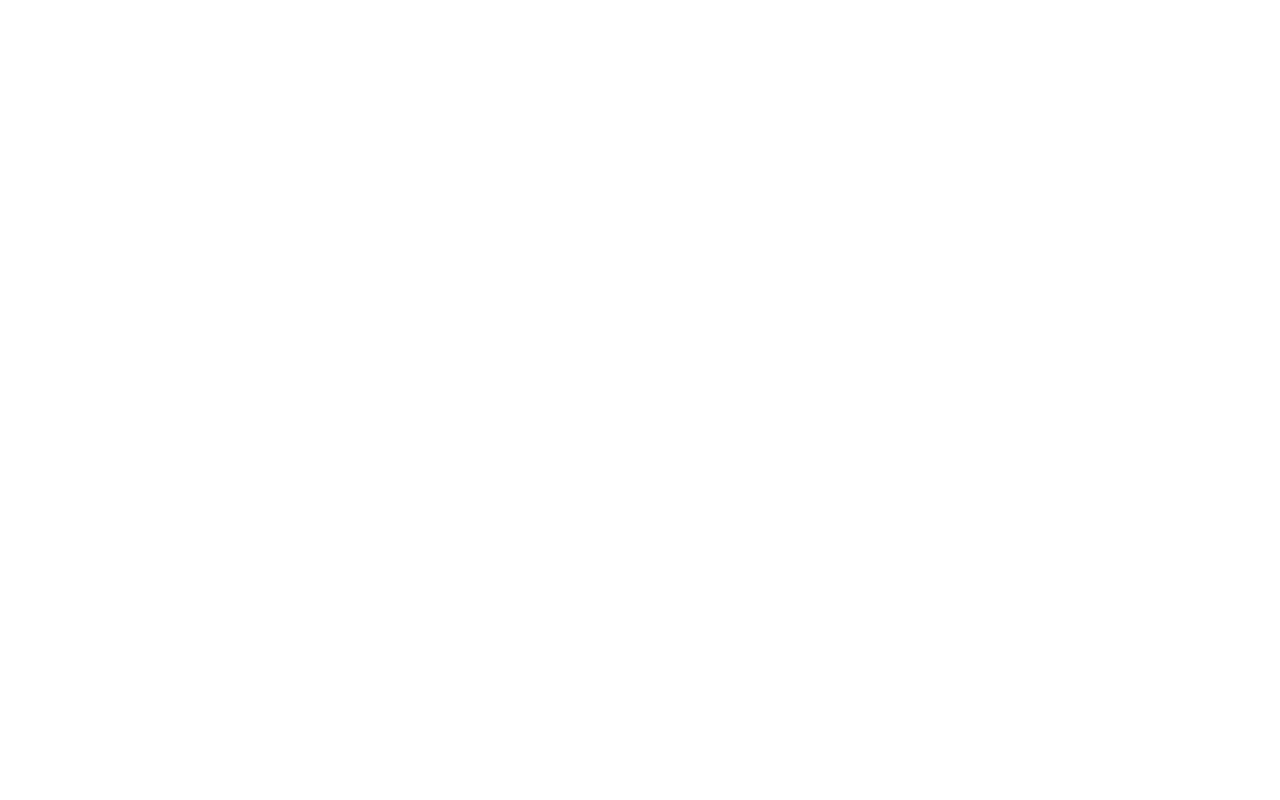
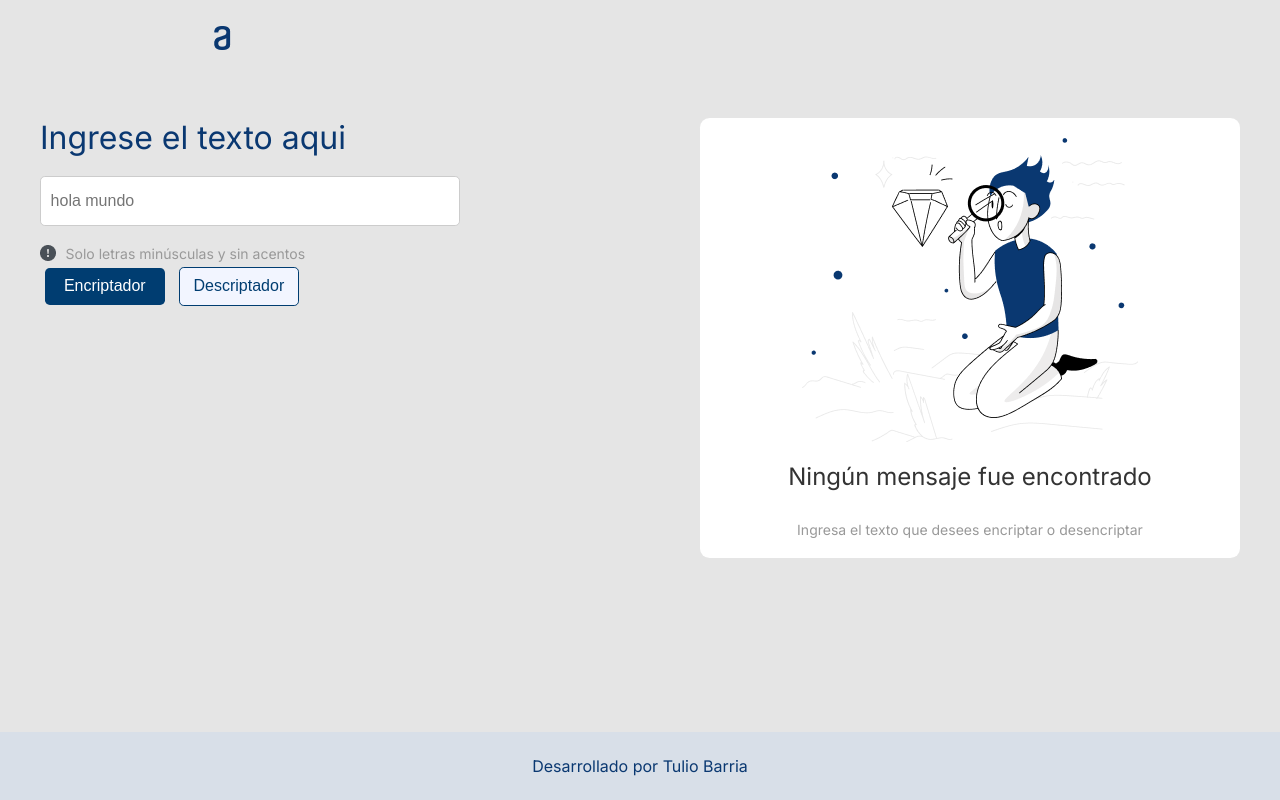
Before and after one commit to Zerstorer037/challenge-encryptador, a plain HTML site: page index.html in a window 1280 px wide. Drawn offline with Linux system fonts and the light colour scheme.

Commit message:
version final

```diff
--- a/css/style.css
+++ b/css/style.css
@@ -1,7 +1,193 @@
-*{
+@import url('https://fonts.googleapis.com/css2?family=Inter:wght@100..900&display=swap');
+
+* {
     padding: 0;
     margin: 0;
+    box-sizing: border-box;
 }
-:root{
 
+:root {
+    --tipografia-principal: "Inter", sans-serif;
+    --color-principal: #E5E5E5;
+    --color-secundario: #D8DFE8;
+    --color-terciario: #495057;
+    --color-texto: #0A3871;
 }
+
+body {
+    background-color: var(--color-principal);
+    color: var(--color-texto);
+    font-family: var(--tipografia-principal);
+    font-size: 16px;
+}
+
+.header {
+    padding: 2% 0 0 15%;
+}
+
+.header-imagen {
+    width: 3.8rem;
+}
+
+.presentacion {
+    width: 100%;
+    padding: 5% 2.5rem;
+    display: flex;
+    justify-content: space-between;
+    align-items: flex-start;
+}
+
+.presentacion-contenido {
+    width: 50%;
+    display: flex;
+    flex-direction: column;
+    gap: 1.2rem;
+}
+
+.presentacion-contenido-texto {
+    font-size: 2rem;
+}
+
+input {
+    width: 70%;
+    height: 3.1rem;
+    padding: 0.6rem;
+    border: 1px solid #ccc;
+    border-radius: 0.3rem;
+    resize: none;
+    font-size: 1rem;
+    color: #333;
+}
+
+.presentacion-contenido-enlaces p {
+    display: flex;
+    align-items: center;
+    font-size: 0.875rem;
+    color: #999;
+}
+
+.presentacion-contenido-enlaces img {
+    margin-right: 0.6rem;
+}
+
+button {
+    width: 7.5rem;
+    padding: 0.6rem;
+    margin: 0.3rem;
+    border: none;
+    border-radius: 0.3rem;
+    font-size: 1rem;
+    cursor: pointer;
+    text-align: center;
+}
+
+.presentacion-contenido-enlaces-boton1 {
+    background-color: #003d71;
+    color: white;
+}
+
+.presentacion-contenido-enlaces-boton2 {
+    background-color: #f2f5ff;
+    color: #003d71;
+    border: 1px solid #003d71;
+}
+
+.presentacion-mensajes {
+    width: 45%;
+    display: flex;
+    justify-content: center;
+    align-items: center;
+}
+
+.presentacion-mensajes-mostrar {
+    background-color: #ffffff;
+    border-radius: 0.6rem;
+    padding: 1.25rem;
+    text-align: center;
+    width: 100%;
+    height: 100%;
+    display: flex;
+    flex-direction: column;
+    justify-content: center;
+    align-items: center;
+    gap: 1.25rem;
+}
+
+.texto-importante-mostrar {
+    font-size: 1.5rem;
+    color: #333;
+}
+
+.texto-no-importante-mostrar {
+    display: block;
+    font-size: 0.875rem;
+    color: #999;
+    margin-top: 0.625rem;
+}
+
+.footer {
+    color: var(--color-texto);
+    background-color: var(--color-secundario);
+    padding: 1.5rem;
+    text-align: center;
+    font-size: 1rem;
+    font-weight: 400;
+    width: 100%;
+    position: absolute;
+    bottom: 0;
+}
+
+@media (min-width: 768px) and (max-width: 1024px) {
+    .presentacion {
+        flex-direction: column;
+        padding: 5%;
+        align-items: center; /* Centrar elementos verticalmente */
+    }
+    .presentacion-contenido {
+        width: auto;
+        justify-content: center;
+    }
+    .presentacion-mensajes {
+        width: auto;
+    }
+    .presentacion-mensajes-mostrar img {
+        display: none !important;
+    }
+}
+
+@media (max-width: 767px) and (min-width: 481px) {
+    .presentacion {
+        flex-direction: column;
+        padding: 5%;
+        align-items: center; /* Centrar elementos verticalmente */
+    }
+    .presentacion-mensajes-mostrar img {
+        display: none !important;
+    }
+    .presentacion-contenido {
+        width: auto;
+        justify-content: center;
+    }
+    .presentacion-mensajes {
+        width: auto;
+    }
+}
+
+@media (max-width: 480px) {
+    .presentacion {
+        flex-direction: column;
+        padding: 5%;
+        align-items: center; /* Centrar elementos verticalmente */
+    }
+    .presentacion-mensajes-mostrar img {
+        display: none !important;
+    }
+
+    .presentacion-contenido {
+        width: auto;
+        justify-content: center;
+    }
+    .presentacion-mensajes {
+        width: auto;
+    }
+}
--- a/index.html
+++ b/index.html
@@ -1,5 +1,5 @@
 <!DOCTYPE html>
-<html lang="en">
+<html lang="es">
 <head>
     <meta charset="UTF-8">
     <meta name="viewport" content="width=device-width, initial-scale=1.0">
@@ -7,8 +7,34 @@
     <link rel="stylesheet" href="css/style.css">
 </head>
 <body>
-    <header></header>
-    <main></main>
-    <footer></footer>
+    <header class="header">
+        <img class="header-imagen" src="img/Logo.png" alt="logo alura">
+    </header>
+    <main class="presentacion">
+        <section class="presentacion-contenido">
+            <p class="presentacion-contenido-texto">Ingrese el texto aqui</p>
+            <input id="texto-encryptar" placeholder="hola mundo"></input>
+            <div class="presentacion-contenido-enlaces">
+                <p>
+                    <img src="img/Group.png" alt="Icono de mensaje no encontrado">
+                    Solo letras minúsculas y sin acentos
+                </p>
+                <button onclick="encryptador()" class="presentacion-contenido-enlaces-boton1">Encriptador</button>
+                <button onclick="descryptador()" class="presentacion-contenido-enlaces-boton2">Descriptador</button>
+            </div>
+        </section>
+        <section class="presentacion-mensajes">
+            <div class="presentacion-mensajes-mostrar">
+                <img id= 'muñeco-img' src="img/Muñeco.png" alt="Muñeco de ejemplo">
+                <p class="texto-importante-mostrar">Ningún mensaje fue encontrado</p>
+                <span class="texto-no-importante-mostrar">Ingresa el texto que desees encriptar o desencriptar</span>
+                <button onclick="copiarTexto()" class="boton-copiar" style="display: none;">Copiar</button>
+            </div>
+        </section>
+    </main>
+    <footer class="footer">
+        <p>Desarrollado por Tulio Barria</p>
+    </footer>
+    <script src="js/app.js"></script>
 </body>
 </html>
--- a/js/app.js
+++ b/js/app.js
@@ -0,0 +1,72 @@
+const imagenLogo = document.getElementById('muñeco-img');
+imagenLogo.style.display = "block";
+
+const inputTexto = document.getElementById("texto-encryptar");
+
+function encryptador() {
+    const palabraOriginal = inputTexto.value;
+    const palabraEncriptada = encriptar(palabraOriginal);
+    mostrarResultado(palabraEncriptada);
+}
+
+function descryptador() {
+    const palabraEncriptada = inputTexto.value;
+    const palabraDesencriptada = desencriptar(palabraEncriptada);
+    mostrarResultado(palabraDesencriptada);
+}
+
+function encriptar(palabra) {
+    const letrasOriginales = ['e', 'i', 'a', 'o', 'u'];
+    const letrasEncriptadas = ['enter', 'imes', 'ai', 'ober', 'ufat'];
+
+    palabra = palabra.toLowerCase();
+
+    let palabraEncriptada = "";
+
+    for (let i = 0; i < palabra.length; i++) {
+        const char = palabra[i];
+        const index = letrasOriginales.indexOf(char);
+        if (index !== -1) {
+            palabraEncriptada += letrasEncriptadas[index];
+        } else {
+            palabraEncriptada += char;
+        }
+    }
+
+    return palabraEncriptada;
+}
+
+function desencriptar(palabraEncriptada) {
+    const letrasEncriptadas = ['enter', 'imes', 'ai', 'ober', 'ufat'];
+    const letrasOriginales = ['e', 'i', 'a', 'o', 'u'];
+
+    let palabraDesencriptada = palabraEncriptada;
+
+    for (let i = 0; i < letrasEncriptadas.length; i++) {
+        palabraDesencriptada = palabraDesencriptada.split(letrasEncriptadas[i]).join(letrasOriginales[i]);
+    }
+
+    return palabraDesencriptada;
+}
+
+function mostrarResultado(resultado) {
+    imagenLogo.style.display = "none";
+    const mensajesMostrar = document.querySelector(".presentacion-mensajes-mostrar");
+    const textoImportante = mensajesMostrar.querySelector(".texto-importante-mostrar");
+    const textoNoImportante = mensajesMostrar.querySelector(".texto-no-importante-mostrar");
+    const botonCopiar = mensajesMostrar.querySelector(".boton-copiar");
+
+    textoImportante.textContent = resultado;
+    textoNoImportante.textContent = "Texto encriptado:";
+
+    botonCopiar.style.display = "block";
+}
+
+function copiarTexto() {
+    const textoACopiar = document.querySelector(".texto-importante-mostrar").textContent;
+    navigator.clipboard.writeText(textoACopiar).then(() => {
+        alert('Texto copiado!');
+    }).catch(err => {
+        console.error('Error al copiar el texto: ', err);
+    });
+}
```
Also changed, not shown: img/Group.png (added).
